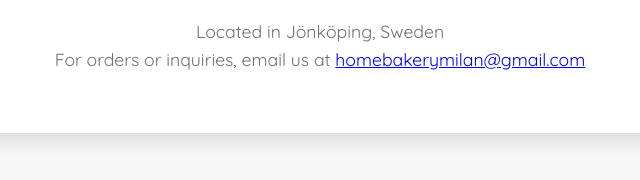
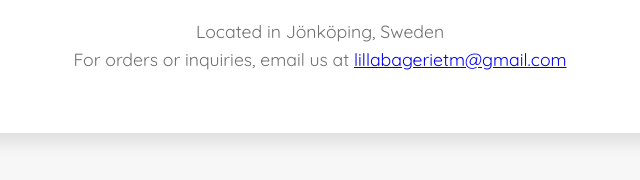
Before and after one commit to lillabagerietm/LillaBagerietM, a plain HTML site: page index.html in a window 1280 px wide. Shown: the part 1158-1338 px from the top of the page, 320-960 px from the left. Drawn offline with nearby package versions, Linux system fonts and the light colour scheme.

Commit message:
Update index.html

```diff
--- a/index.html
+++ b/index.html
@@ -222,7 +222,7 @@
 <section class="contact-section">
     <h2>Contact Us</h2>
     <p>Located in Jönköping, Sweden</p>
-    <p>For orders or inquiries, email us at <a href="mailto:homebakerymilan@gmail.com">homebakerymilan@gmail.com</a></p>
+    <p>For orders or inquiries, email us at <a href="mailto:lillabagerietm@gmail.com">lillabagerietm@gmail.com</a></p>
 </section>
 
 <footer>
```
